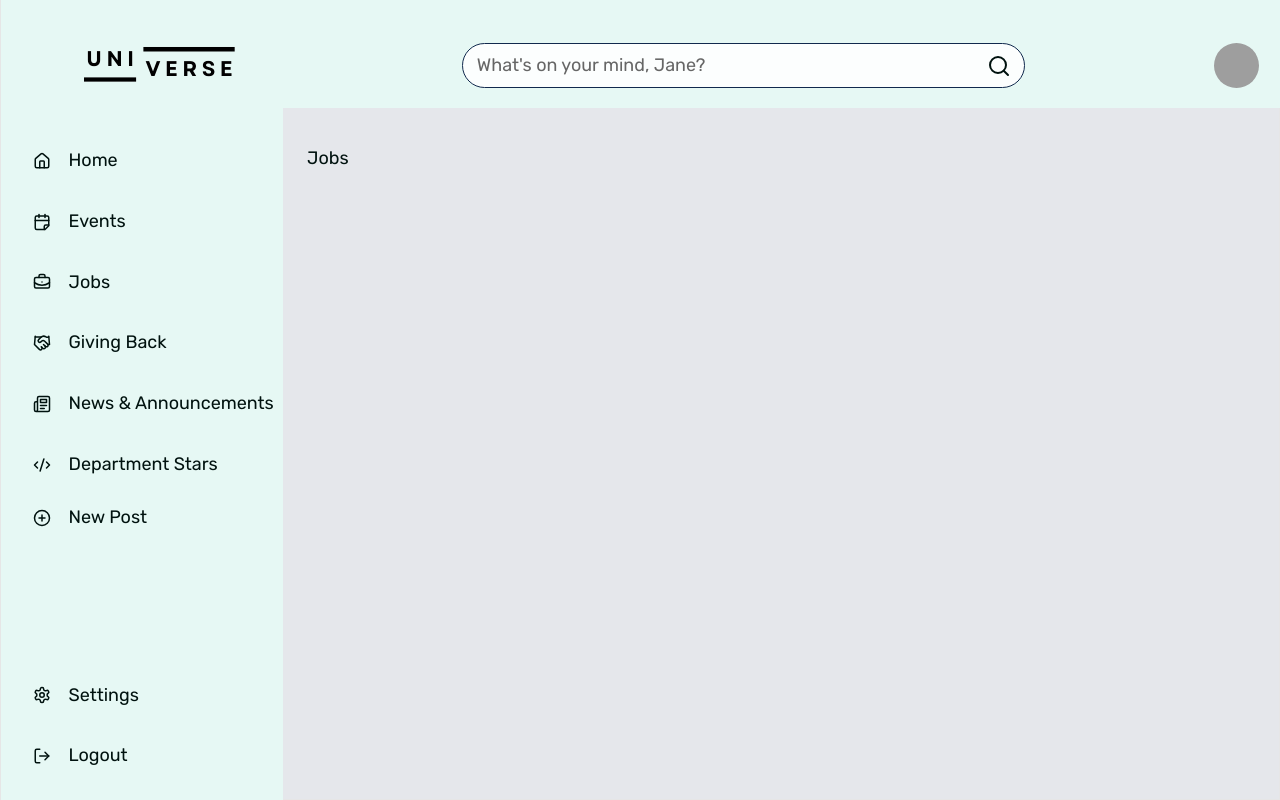
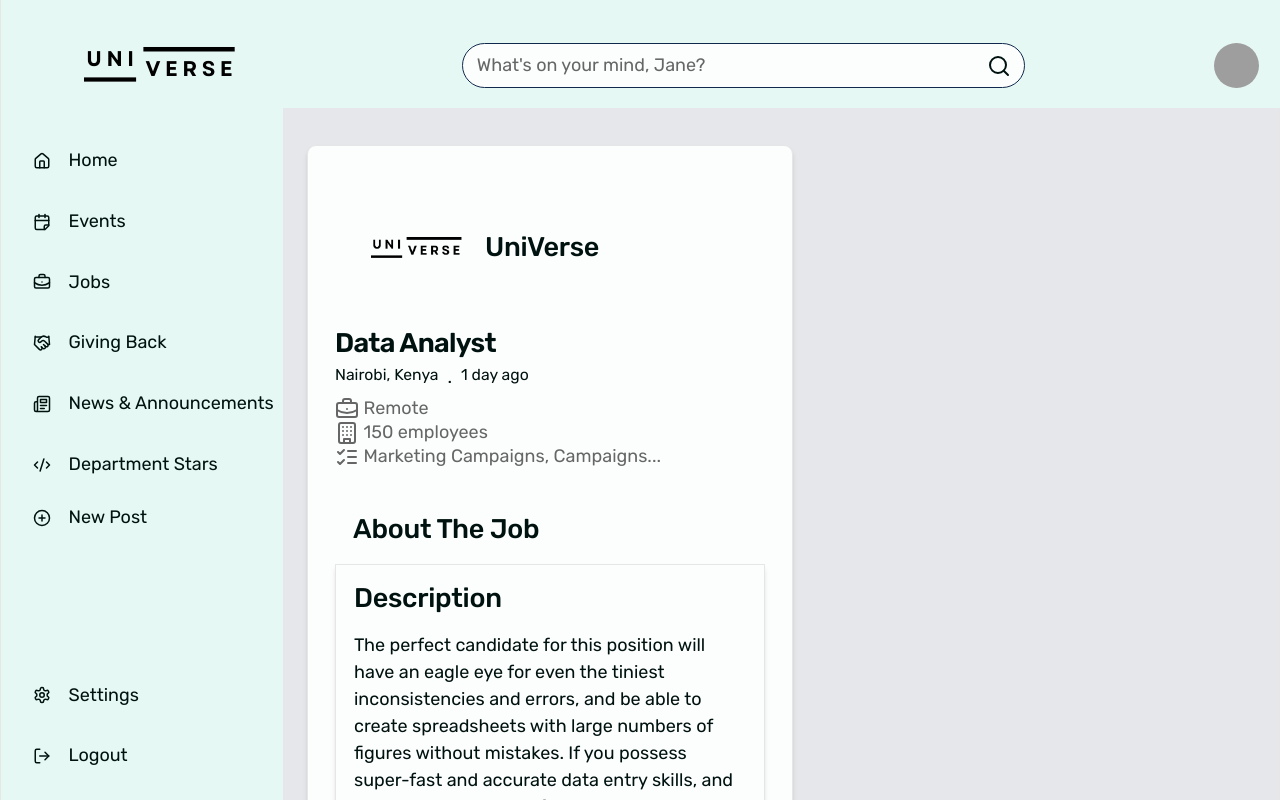
Before and after one commit to ngure1/UniVerse_frontend, a Next.js app: page /jobs in a window 1280 px wide. Shown: the top 800 px of the page. Built offline with nearby package versions, Linux system fonts and the light colour scheme; grey boxes are pictures that could not be loaded.

Commit message:
Add Job Card Component

```diff
--- a/src/app/(core)/jobs/page.jsx
+++ b/src/app/(core)/jobs/page.jsx
@@ -1,7 +1,47 @@
+"use client";
 import React from "react";
+import JobCard from "@/components/ui/MyComponents/JobCard";
+import Logo from "@/../public/images/logo.png";
 
 const Jobs = () => {
-	return <div>Jobs</div>;
+	return (
+		<div>
+			<JobCard
+				companyLogo={Logo}
+				companyName="UniVerse"
+				jobTitle="Data Analyst"
+				jobLocation="Nairobi, Kenya"
+				date="1 day ago"
+				jobType="Remote"
+				employeeNo="150 employees"
+				skillSet="Marketing Campaigns, Campaigns..."
+				companyDescription="Decodis is a social research company that offers custom data capture tools, analyses, and nuanced insight into vulnerable people.
+				Using high-powered, but scalable and low-cost methods, we have proven to be effective in helping impact investors, private corporations, donors, thinktanks, NGOs and governments better serve their target populations.…"
+				jobDescription="The perfect candidate for this position will have an eagle eye for even the tiniest inconsistencies and errors, and be able to create spreadsheets with large numbers of figures without mistakes.
+				If you possess super-fast and accurate data entry skills, and want to join a successful team at an exciting company as a Data Entry Clerk via Robert Half, you might be right for this position!
+				This position will be responsible for a range of accounting and finance support functions, with an emphasis on effective record keeping.
+				The clerk's duties will be entering high volumes of data into Microsoft Excel and ERP systems and databases with utmost precision and speed and must possess a high level of organization, reliability and attention to detail.
+				This Data Entry Clerk role is a long-term contract / temporary opportunity and is based in Secaucus."
+				responsibilities="This is a contract role for a Digital Marketing professional at Robert Half Inc.
+				As a Digital Marketing professional, you will be responsible for planning, executing, and optimizing online marketing strategies to reach our target audience.
+				The role involves managing digital advertising campaigns, analyzing data to identify trends and insights, and developing creative content for social media platforms.
+				This is a remote position."
+				qualifications="Proven experience in developing and implementing successful digital marketing campaigns
+				In-depth knowledge of various digital marketing channels and strategies
+				Proficiency in using digital marketing tools and platforms, such as Google Analytics and social media management software
+				Familiarity with SEO principles and best practices
+				Excellent analytical and problem-solving skills
+				Strong written and verbal communication skills
+				High level of creativity and ability to think outside the box
+				Ability to work independently and collaboratively in a remote team environment
+				Bachelor's degree in Marketing or a related field"
+				applicationProcess="Please visit www.decodis.com/work-with-us and click on the Intern link to complete the application process as directed, including attaching both your cover letter and CV.
+				Please rest assured that our application process is revised by humans who are really interested in learning about you, and your application form is a great way for us to do that. Therefore, we do not accept email applications.
+				Please note that only shortlisted candidates will be contacted for follow-up.
+				If you have any technical issues applying, please contact us at info@decodis.com."
+			/>
+		</div>
+	);
 };
 
 export default Jobs;
--- /dev/null
+++ b/src/components/ui/MyComponents/JobCard.jsx
@@ -0,0 +1,133 @@
+"use client";
+import React from "react";
+import {
+	Card,
+	CardContent,
+	CardDescription,
+	CardFooter,
+	CardHeader,
+	CardTitle,
+} from "@/components/ui/shadcnComponents/card";
+import { Button } from "../shadcnComponents/button";
+import Image from "next/image";
+import {
+	Bookmark,
+	UserRoundPlus,
+	BriefcaseBusiness,
+	Building,
+	ListChecks,
+	SquareArrowOutUpRight,
+} from "lucide-react";
+
+const JobCard = ({
+	companyLogo,
+	companyName,
+	jobTitle,
+	jobLocation,
+	date,
+	jobType,
+	employeeNo,
+	skillSet,
+	companyDescription,
+	jobDescription,
+	responsibilities,
+	qualifications,
+	applicationProcess,
+}) => {
+	return (
+		<Card className="xl:w-1/2 md:w-3/4 shadow-md p-[2rem]]">
+			<CardHeader>
+				<div className="flex items-center">
+					<Image
+						src={companyLogo}
+						alt="Post Image"
+						width={150}
+						height={150}
+						className="cursor-pointer max-sm:w-[100px] sm:w-[150px]"
+					/>
+					<p className="sub-heading-3">{companyName}</p>
+				</div>
+				<CardTitle>{jobTitle}</CardTitle>
+				<div className="flex gap-[0.5rem]">
+					<p className="text-sm">{jobLocation}</p>
+					<p>.</p>
+					<p className="text-sm">{date}</p>
+				</div>
+				<CardDescription>
+					<div className="flex gap-1">
+						<BriefcaseBusiness />
+						<p className="inline-flex gap-1"> {jobType}</p>
+					</div>
+					<div className="flex gap-1">
+						<Building />
+						<p className="inline-flex gap-1">{employeeNo}</p>
+					</div>
+					<div className="flex gap-1">
+						<ListChecks />
+						<p>{skillSet}</p>
+					</div>
+				</CardDescription>
+			</CardHeader>
+			<CardContent>
+				<div>
+					<p className="sub-heading-3 m-[1rem]">About The Job</p>
+					<div class="border shadow-md p-[1rem] space-y-4">
+						<p className="sub-heading-3">Description</p>
+						<p>{jobDescription}</p>
+
+						{/* <div class="border shadow-md p-[1rem]"> */}
+						<p className="sub-heading-3">Responsibilities</p>
+						<p>{responsibilities}</p>
+						{/* </div> */}
+						<p className="sub-heading-3">Qualifications</p>
+						<p>{qualifications}</p>
+						<p className="sub-heading-3">How to Apply</p>
+						<p>{applicationProcess}</p>
+					</div>
+				</div>
+				<div className="mt-[0.75rem] flex gap-[2rem]">
+					<Button
+						variant="secondary"
+						className="gap-1">
+						<SquareArrowOutUpRight />
+						Apply
+					</Button>
+					<Button
+						variant="outline"
+						className="gap-1 border border-solid border-[#00B595]">
+						<Bookmark />
+						Save
+					</Button>
+				</div>
+			</CardContent>
+			<CardFooter>
+				<div class="border shadow-md p-[1rem]">
+					<p className="sub-heading-3 mb-[0.75rem]">
+						About The Company
+					</p>
+					<div className="flex justify-between items-center">
+						<div className="flex items-center">
+							<Image
+								src={companyLogo}
+								alt="Post Image"
+								width={150}
+								height={150}
+								className="cursor-pointer max-sm:w-[100px] sm:w-[150px]"
+							/>
+							<p className="sub-heading-3">{companyName}</p>
+						</div>
+						<Button
+							variant="outline"
+							className="gap-2">
+							<UserRoundPlus />
+							FOLLOW
+						</Button>
+					</div>
+					<p>{companyDescription}</p>
+				</div>
+			</CardFooter>
+		</Card>
+	);
+};
+
+export default JobCard;
```
